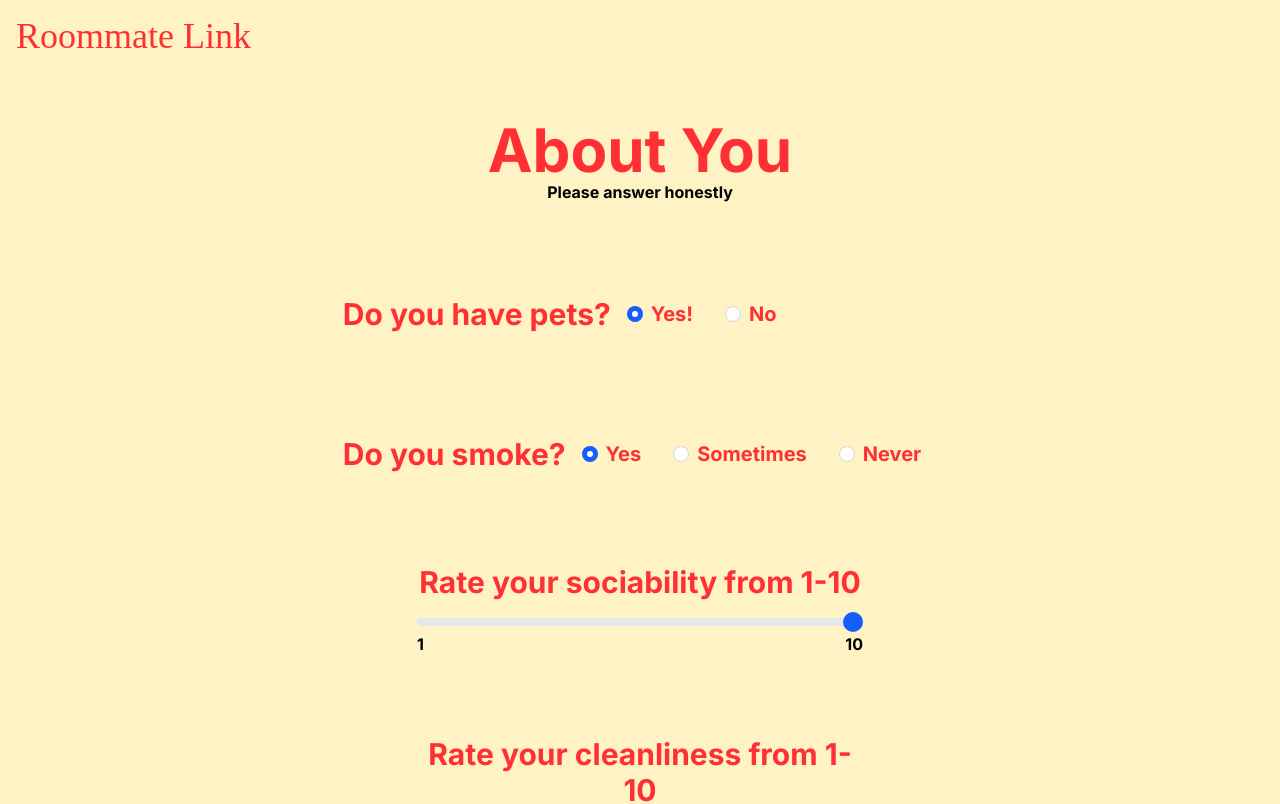
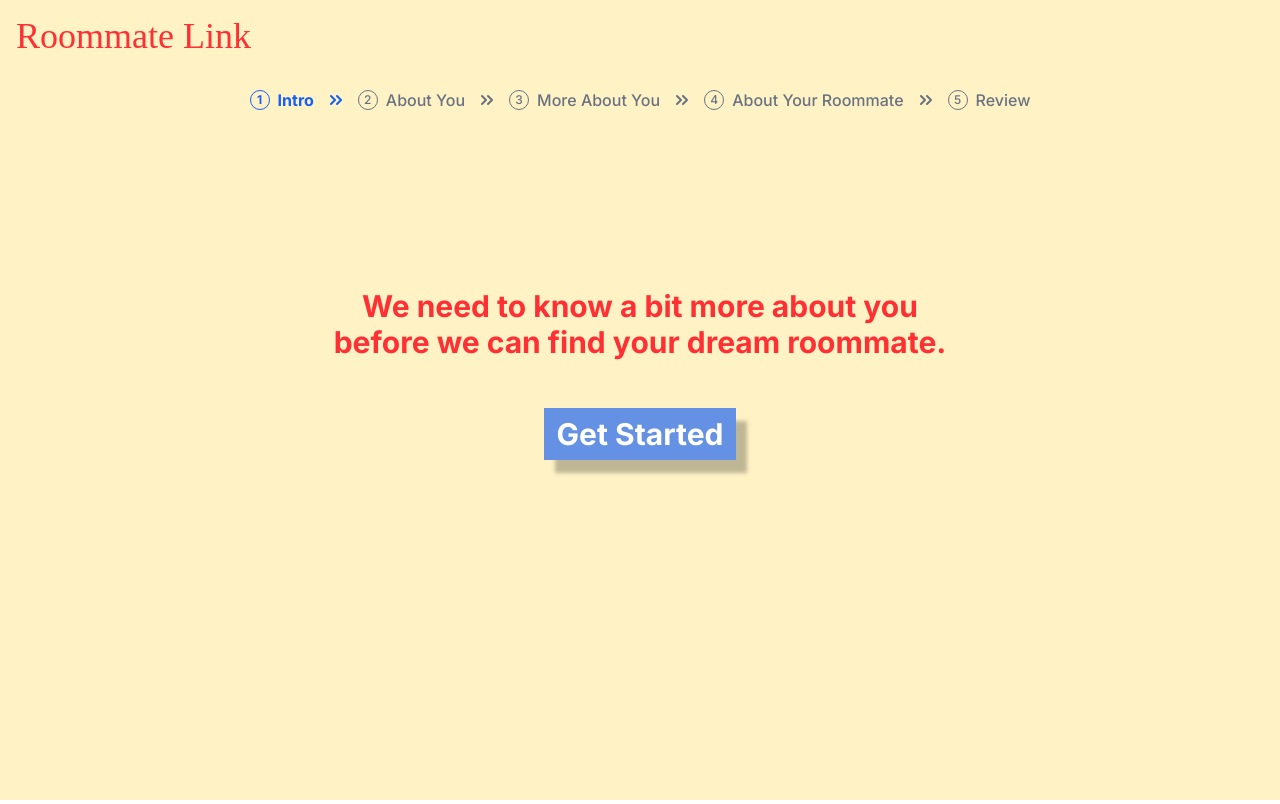
Before and after one commit to Evan-Proulx/RoommateLink-Frontend, a React (Vite) app: page / in a window 1280 px wide. Shown: the top 804 px of the page. Built offline with nearby package versions, Linux system fonts and the light colour scheme; a web font is replaced by a local one.

Commit message:
-Added stepper to easily navigate through the survey

```diff
--- a/src/App.css
+++ b/src/App.css
@@ -11,7 +11,6 @@
     /*--color-primary-opacity: rgba(0, 0, 0, 0);*/
     /*--color-secondary-hovered: rgb(0, 0, 0);*/
 }
-
 .logo{
     font-family: "Supermercado One", serif;
     font-weight: 400;
--- a/src/App.tsx
+++ b/src/App.tsx
@@ -3,10 +3,11 @@ import './App.css'
 import Register from "./Components/Register/Register.tsx"
 import Login from "./components/Login.tsx"
 import Navbar from "./Components/Navbar.tsx";
-import Survey from "./Components/Survey/Survey.tsx";
 import ButtonNav from "./Components/Survey/Button-Nav.tsx";
 import TimePicker from "./Components/Survey/TimePicker.tsx";
 import AddHobby from "./Components/Survey/AddHobby.tsx";
+import SurveyStepper from "./Components/Survey/SurveyStepper.tsx";
+import Survey from "./Components/Survey/Survey.tsx";
 
 function App() {
 
@@ -15,8 +16,6 @@ function App() {
             <div className={"flex flex-col"}>
                 <Survey/>
             </div>
-
-
         </>
     )
 
--- a/src/Components/Shadow-Button.tsx
+++ b/src/Components/Shadow-Button.tsx
@@ -5,7 +5,7 @@ const ShadowButton = ({ value = "Submit", color = "blue"}) => {
 
     return (
         <button type='submit'
-                className={`items-center w-32 p-2 mt-12 text-white text-3xl font-bold ${bgColor} cursor-pointer shadow-btn hover:scale-105 transform transition-all`}>
+                className={`items-center w-48 p-2 mt-12 text-white text-3xl font-bold ${bgColor} cursor-pointer shadow-btn hover:scale-105 transform transition-all`}>
             {value}
         </button>
 
--- a/src/Components/Survey/AddHobby.tsx
+++ b/src/Components/Survey/AddHobby.tsx
@@ -6,6 +6,7 @@ const AddHobby = () => {
     const [hobbies, setHobbies] = useState([])
     const [inputValue, setInputValue] = useState('')
 
+    //Adds a new hobby to the hobby array
     const handleNewHobby = () => {
         if (hobbies.length <= 5) {
             if (inputValue.trim() !== '') {
@@ -31,9 +32,8 @@ const AddHobby = () => {
                     <input type="input" id="profession" value={inputValue}
                            onChange={(event) => setInputValue(event.target.value)}
                            className="bg-white border-2 border-black text-gray-900 text-sm rounded-lg block w-2/3 p-4"/>
-                    <button type="button" onClick={handleNewHobby}
-                            className="text-white cursor-pointer bg-[var(--color-secondary)]">
-                        Add Hobby
+                    <button type="button" onClick={handleNewHobby} className={"cursor-pointer"}>
+                        <svg xmlns="http://www.w3.org/2000/svg" height="32px" viewBox="0 -960 960 960" width="32px" fill="#FF4000"><path d="M440-440H200v-80h240v-240h80v240h240v80H520v240h-80v-240Z"/></svg>
                     </button>
                 </div>
                 <ul className={" w-3/4 h-20 p-4 flex flex-wrap gap-2 justify-center"}>
--- a/src/Components/Survey/Survey-Form1.tsx
+++ b/src/Components/Survey/Survey-Form1.tsx
@@ -1,6 +1,7 @@
 import React from 'react';
 import ShadowButton from "../Shadow-Button.tsx";
 import ButtonNav from "./Button-Nav.tsx";
+import TimePicker from "./TimePicker.tsx";
 
 const SurveyForm1 = () => {
     return (
@@ -65,9 +66,42 @@ const SurveyForm1 = () => {
                     <option>Windsor</option>
                     <option>Toronto</option>
                 </select>
+
+                <div className={"flex space-x-12"}>
+                    <div className={"flex flex-col"}>
+                        {/*Education dropdown*/}
+                        <label htmlFor="education" className="block mb-2 header2-text text-center">Education
+                            Status*</label>
+                        <select id="education"
+                                className="bg-white border-2 border-black text-gray-900 text-sm rounded-lg block w-full p-4"
+                                required>
+
+                            <option>Enrolled College/University</option>
+                            <option>Not In School</option>
+                        </select>
+                    </div>
+
+                    {/*School dropdown*/}
+                    <div className={"flex flex-col"}>
+                        <label htmlFor="cities" className="block mb-2 header2-text text-center">Select
+                            School</label>
+                        <select id="cities"
+                                className="bg-white border-2 border-black text-gray-900 text-sm rounded-lg block w-full p-4">
+                            <option>St.Clair College</option>
+                            <option>University Of Windsor</option>
+                        </select>
+                    </div>
+                </div>
+
+                {/*Profession input*/}
+                <label htmlFor="Profession" className="block mb-2 header2-text text-center">Profession</label>
+                <input type="input" id="profession"
+                       className="bg-white border-2 border-black text-gray-900 text-sm rounded-lg block w-full p-4"/>
+
+                <h2 className={"block mb-2 header2-text text-center"}>Select Working Times</h2>
+                {/*Time Picker*/}
+                <TimePicker/>
             </form>
-            <ButtonNav/>
-
         </div>
     );
 };
--- a/src/Components/Survey/Survey-Intro.tsx
+++ b/src/Components/Survey/Survey-Intro.tsx
@@ -3,7 +3,7 @@ import ShadowButton from "../Shadow-Button.tsx";
 
 const SurveyIntro = () => {
     return (
-        <div className={"h-screen content-center"}>
+        <div className={"pt-40 content-center"}>
             <h1 className={"header2-text text-center"}>We need to know a bit more about you before we can find
                 your dream roommate.</h1>
             <div className={"flex justify-center"}>
--- a/src/Components/Survey/Survey.tsx
+++ b/src/Components/Survey/Survey.tsx
@@ -1,22 +1,31 @@
-import React from 'react';
-import ShadowButton from "../Shadow-Button.tsx";
+import React, {useState} from "react";
 import SurveyIntro from "./Survey-Intro.tsx";
 import SurveyForm1 from "./Survey-Form1.tsx";
-import ButtonNav from "./Button-Nav.tsx";
-import SurveyForm2 from "./SurveyForm2.tsx";
 import SurveyForm3 from "./SurveyForm3.tsx";
+import SurveyStepper from "./SurveyStepper.tsx";
+
 
 const Survey = () => {
+    const [activeComponent, setActiveComponent] = useState("intro")
+
+    const components = {
+        intro: <SurveyIntro/>,
+        form1: <SurveyForm1/>,
+        form2: <SurveyForm3/>,
+        form3: <SurveyForm3/>,
+    }
+
     return (
         <>
             <div className={"bg-[var(--color-primary)] min-h-screen"}>
                 <h1 className={"logo"}>Roommate Link</h1>
+                <SurveyStepper setActiveComponent={setActiveComponent} activeComponent={activeComponent}/>
                 <div className={"flex items-center justify-center"}>
-                    <div className="flex flex-col items-center justify-center w-1/2 xl:w-1/3">
-                        <SurveyForm3/>
+                    <div className="flex flex-col items-center justify-center w-1/2 xl:w-1/3"
+                         >
+                        {components[activeComponent]}
                     </div>
                 </div>
-
             </div>
         </>
     );
--- /dev/null
+++ b/src/Components/Survey/SurveyStepper.tsx
@@ -0,0 +1,50 @@
+import React, {useState} from 'react';
+const SurveyStepper = ({ setActiveComponent, activeComponent }) => {
+
+    const steps = [
+        { name: "intro", label: "Intro" },
+        { name: "form1", label: "About You" },
+        { name: "form2", label: "More About You" },
+        { name: "form3", label: "About Your Roommate" },
+        { name: "review", label: "Review" },
+    ];
+
+    return (
+        <div>
+            <ol className="flex items-center justify-center w-full p-3 space-x-2 text-sm font-medium text-center text-gray-500 rounded-lg sm:text-base sm:p-4 sm:space-x-4 rtl:space-x-reverse">
+
+                {/*Loop through steps. Set active step to blue style*/}
+                {/*OnClick sends component to the survey component*/}
+                {steps.map((step,index) => (
+                    <li
+                        key={step.name}
+                        onClick={() => setActiveComponent(step.name)}
+                        className={`flex items-center cursor-pointer ${
+                            activeComponent === step.name ? "text-blue-600 font-bold" : "text-gray-500"
+                        }`}
+                    >
+                        <span
+                            className={`flex items-center justify-center w-5 h-5 me-2 text-xs border rounded-full shrink-0 ${
+                                activeComponent === step.name ? "border-blue-600" : "border-gray-500"
+                            }`}>
+                            {steps.indexOf(step) + 1}
+                        </span>
+                        {step.label}
+
+                        {/*Doesn't display icon for last index*/}
+                        { index !== steps.length - 1 && (
+                        <svg className="w-3 h-3 ms-2 sm:ms-4 rtl:rotate-180" aria-hidden="true"
+                             xmlns="http://www.w3.org/2000/svg" fill="none" viewBox="0 0 12 10">
+                            <path stroke="currentColor" strokeLinecap="round" strokeLinejoin="round" strokeWidth="2"
+                                  d="m7 9 4-4-4-4M1 9l4-4-4-4"/>
+                        </svg>
+                        )}
+                    </li>
+                ))}
+            </ol>
+        </div>
+    );
+};
+
+
+export default SurveyStepper;
```
